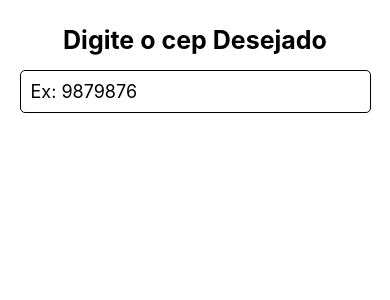
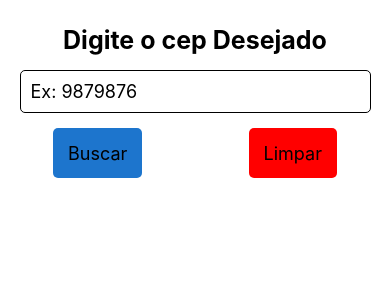
Before and after one commit to Brunogoniadis/viaCep, a React Native app: screen / in a window 390 px wide. Shown: the top 300 px of the page. Built offline with nearby package versions, Linux system fonts and the light colour scheme.

Commit message:
Adicionado Botões

```diff
--- a/App.js
+++ b/App.js
@@ -16,6 +16,21 @@ export default function App(){
         onChangeText={(texto)=>setCep(texto)}
         keyboardType="numeric"
       />
+
+      </View>
+
+      <View style={style.areaBtn}>
+        <TouchableOpacity style={[style.botao,{backgroundColor: '#1d75cd'}]}>
+          <Text style ={style.botaoText}>
+            Buscar
+          </Text>
+        </TouchableOpacity>
+
+        <TouchableOpacity style={[style.botao, {backgroundColor: 'red'}]}>
+          <Text style ={style.botaoText}>
+            Limpar
+          </Text>
+        </TouchableOpacity>
 
       </View>
 
@@ -45,6 +60,23 @@ const style = StyleSheet.create({
     padding: 10,
     fontSize: 18,
     tintColor: 'black'
+  },
+  areaBtn:{
+    alignItems: 'center',
+    flexDirection: 'row',
+    marginTop:15,
+    justifyContent: 'space-around'
+  },
+  botao:{
+    height: 50,
+    justifyContent: 'center',
+    alignItems: 'center',
+    padding: 15,
+    borderRadius:5,
+  },
+  botaoText:{
+    fontSize:18,
+    color:  'black'
   }
 
 })
```
